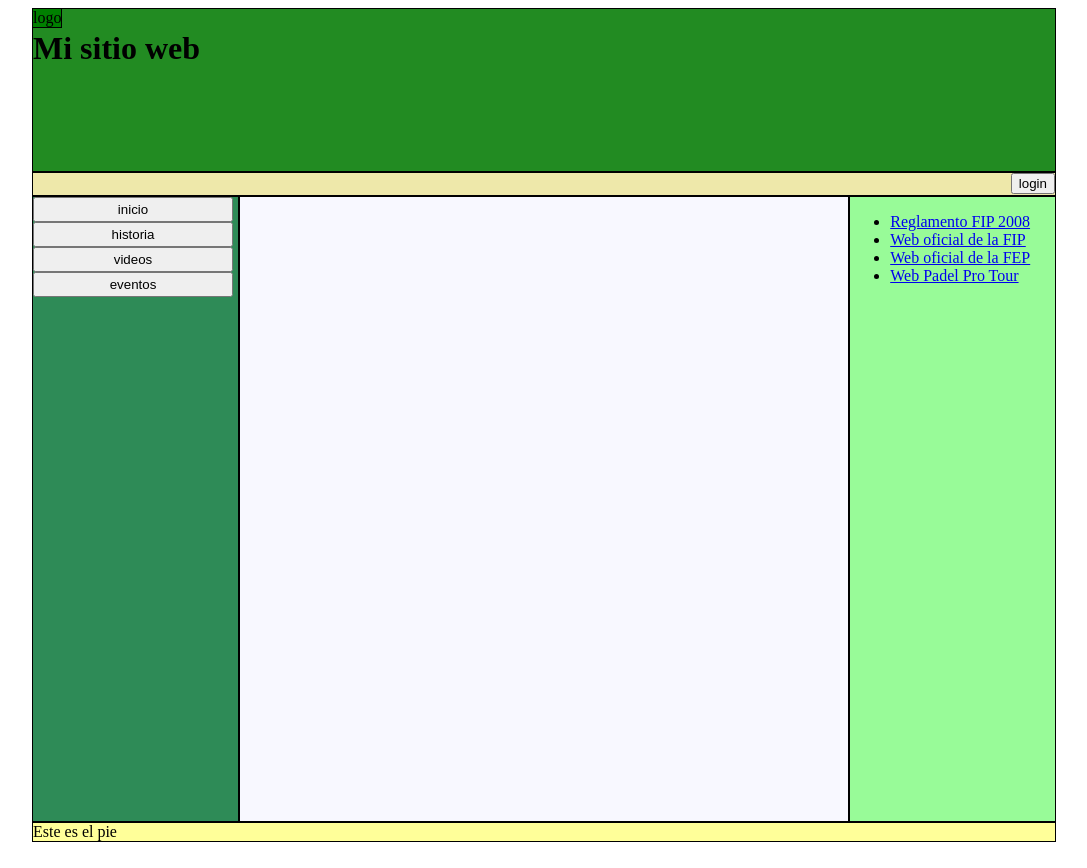
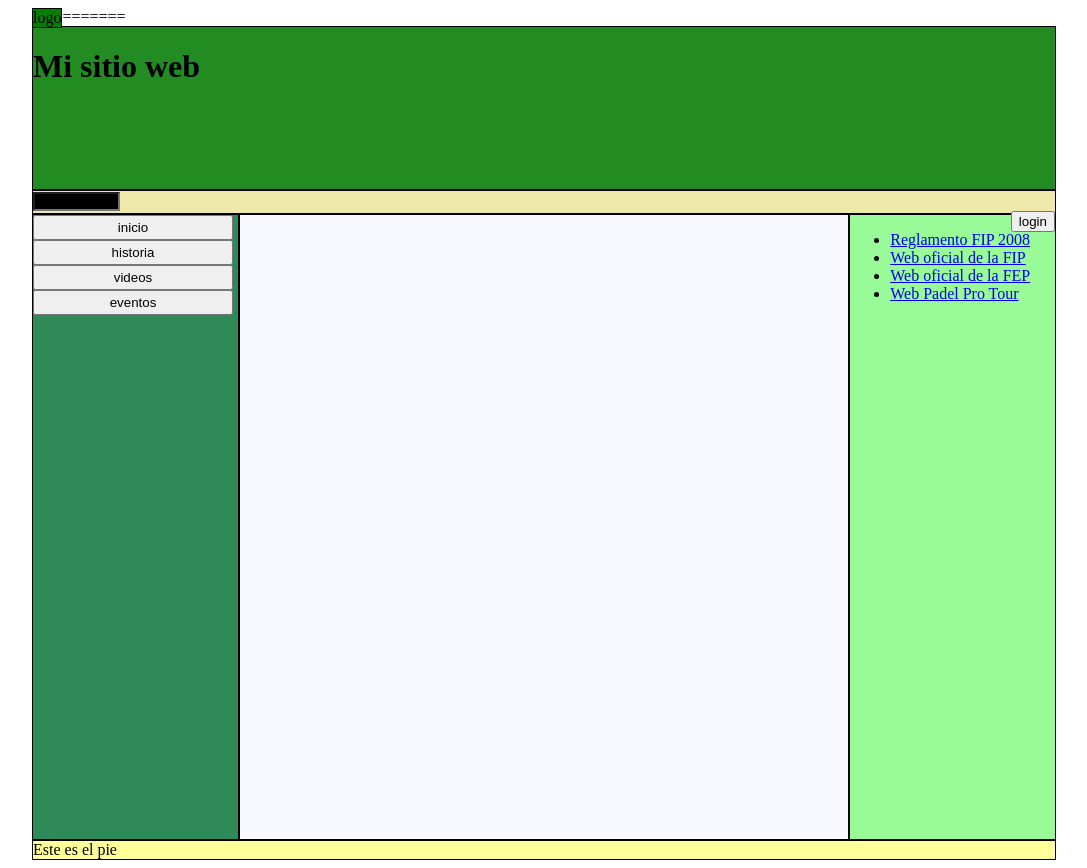
Before and after one commit to rafavermo/padelbook, a PHP site: page / in a window 1280 px wide. Shown: the whole page, without its empty margins (96-1183 px from the left). Before the commit the page ends 842 px from the top, so only its background shows below. Run offline with PHP 8.4, Linux system fonts and the light colour scheme.

Commit message:
index.php

```diff
--- a/trunk/index.php
+++ b/trunk/index.php
@@ -25,11 +25,19 @@ $contenido="";
     <link rel="stylesheet" type="text/css" title="Original" href="estilo/Estilo_principal.css" />
     <script type="text/javascript" src="ajax.js" ></script>
     <script type="text/javascript" src="valida_formulario.js" ></script>
+
+
+
+
+
+=======
     <script type="text/javascript" src="crea_evento.js" ></script>
+
 </head>
 
 
 <body onload=mostrarMenuConJavascript();>
+
 
 	<div id="logotipo">
 		logo
@@ -40,6 +48,9 @@ $contenido="";
 </div>
 
 <div id="cabecera_fina">
+	<form name="form_reloj">
+<input type="text" name="reloj" size="10" style="background-color : Black; color : White; font-family : Verdana, Arial, Helvetica; font-size : 8pt; text-align : center;" onfocus="window.document.form_reloj.reloj.blur()">
+</form>
 
   <?php include_once("cabecera_fina.php"); ?>
 
```
